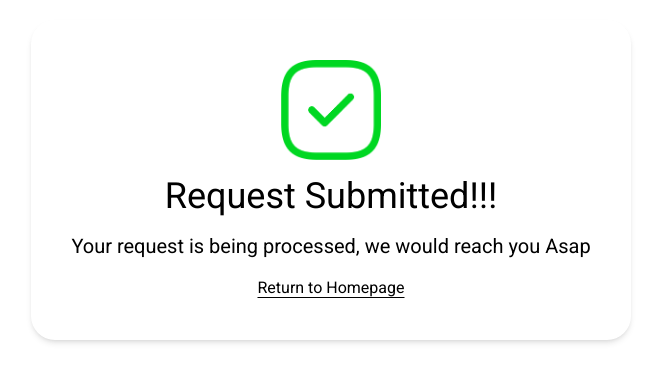
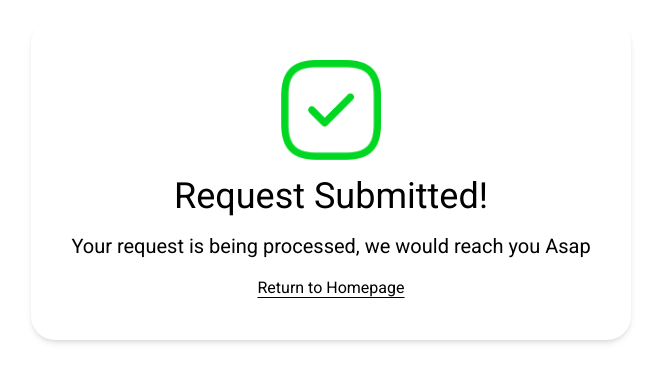
Before and after one commit to T-laye/Stustle__Landing__Page, a Next.js app: page /success in a window 1280 px wide. Shown: the part 220-602 px from the top of the page, without its empty margins (309-970 px from the left). Built offline with nearby package versions, Linux system fonts and the light colour scheme.

Commit message:
validate form

```diff
--- a/package.json
+++ b/package.json
@@ -13,6 +13,7 @@
     "@vercel/analytics": "^0.1.11",
     "eslint": "8.35.0",
     "eslint-config-next": "13.2.4",
+    "formik": "^2.2.9",
     "next": "13.2.4",
     "react": "18.2.0",
     "react-dom": "18.2.0",
--- a/src/pages/form.js
+++ b/src/pages/form.js
@@ -35,6 +35,8 @@ export default function FormScreen() {
           <div className="flex flex-col mb-4">
             <label htmlFor="fullName">Full Name</label>
             <input
+              autoFocus
+              required
               name="fullName"
               type="text"
               id="fullName"
@@ -44,6 +46,7 @@ export default function FormScreen() {
           <div className="flex flex-col mb-4">
             <label htmlFor="email">Email</label>
             <input
+              required
               name="email"
               type="email"
               id="email"
@@ -54,6 +57,7 @@ export default function FormScreen() {
             <label>Preferred Mode of Contact</label>
             <div className="flex gap-4 items-center ">
               <input
+                required
                 name="contact"
                 type="radio"
                 id="whatsapp"
@@ -73,6 +77,7 @@ export default function FormScreen() {
           <div className="flex flex-col mb-4">
             <label htmlFor="phone">Phone Number</label>
             <input
+              required
               name="phone"
               type="tel"
               id="phone"
@@ -82,6 +87,7 @@ export default function FormScreen() {
           <div className="flex flex-col mb-4">
             <label htmlFor="message">Description</label>
             <textarea
+              required
               rows="4"
               cols="20"
               name="message"
--- a/src/pages/success.js
+++ b/src/pages/success.js
@@ -10,7 +10,7 @@ export default function SuccessPage() {
         <div>
           <Image height={100} src={success} alt="Success" />
         </div>
-        <h1 className="text-4xl">Request Submitted!!!</h1>
+        <h1 className="text-4xl">Request Submitted!</h1>
         <p className="text-xl">
           Your request is being processed, we would reach you Asap
         </p>
```
Also changed, not shown: 1 other file (tests, documents, lock files or other folders).
